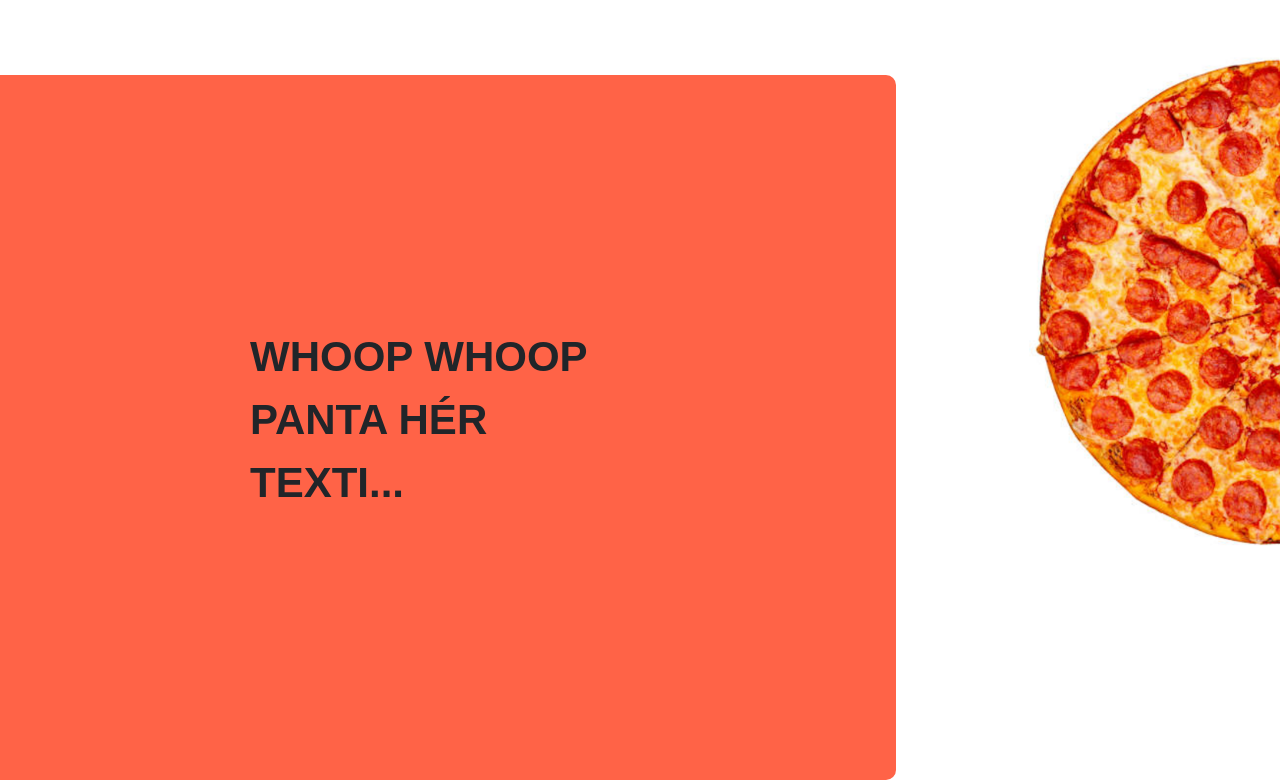
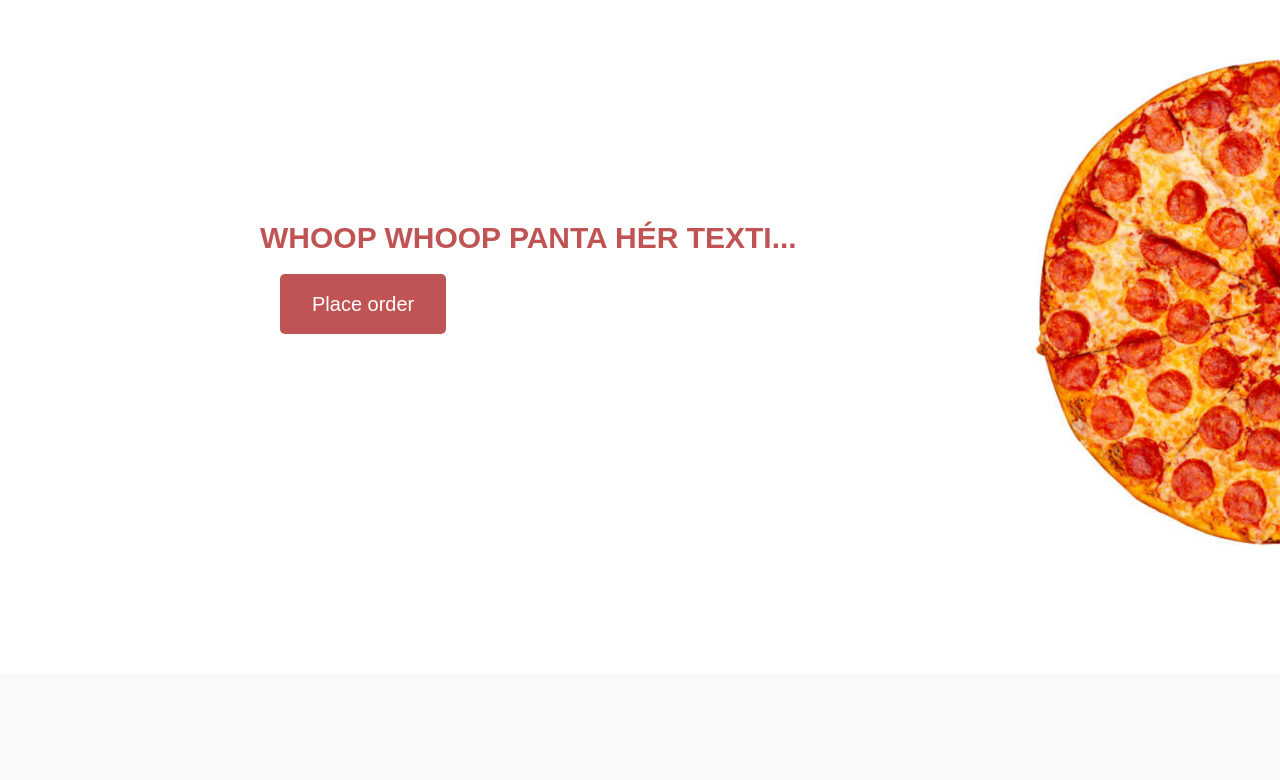
Before and after one commit to dorajohanns/pizza_v2, a Django app: page / in a window 1280 px wide. Shown: the part 126-906 px from the top of the page. After the commit the page ends 671 px from the top, so only its background shows below. Run offline with Django 4.2, Linux system fonts and the light colour scheme.

Commit message:
update a main page

```diff
--- a/static/css/mainpage.css
+++ b/static/css/mainpage.css
@@ -20,18 +20,31 @@
     margin-top: 50px;
 }
 
-#container {
-    background-color: tomato;
-    border-top-right-radius: 10px;
-    border-bottom-right-radius: 10px;
-    width: 70%;
-    padding: 250px;
-    margin-top: 75px;
+#orderbutton {
+    background-color: rgba(168, 17, 17, 0.72);
+    border-radius: 5px;
+    border: none;
+    display: inline-block;
+    font-size: 20px;
+    padding: 15px 32px;
+    color: white;
+    font-family: Arial, sans-serif;
+    margin-top: 10px;
+    margin-left: 20px;
+
 
 }
 
+#orderbutton:active{
+    background-color: #FFA500;
+    color: white;
+
+}
 #text {
-    font-size: 42px;
-    font-family: "Arial";
+    font-size: 30px;
+    font-family: Arial, sans-serif;
     font-weight: 600;
+    padding-top: 200px;
+
+    color: rgba(168, 17, 17, 0.72);
 }
--- a/templates/main-page/mainpage.html
+++ b/templates/main-page/mainpage.html
@@ -4,11 +4,14 @@
 <html>
     <body id="body">
 
+        <main>
+            <div id="container">
+                <h1 id="text">WHOOP WHOOP PANTA HÉR TEXTI...</h1>
+                <input id="orderbutton" type="button" value="Place order">
+            </div>
+        </main>
 
-        <div id="container">
-            <p id="text">WHOOP WHOOP PANTA HÉR TEXTI...</p>
 
-        </div>
         <img id="halfpizza" src="../../static/images/real_halfpizza.jpg" alt="mainscreen pizza">
     </body>
 </html>
```
